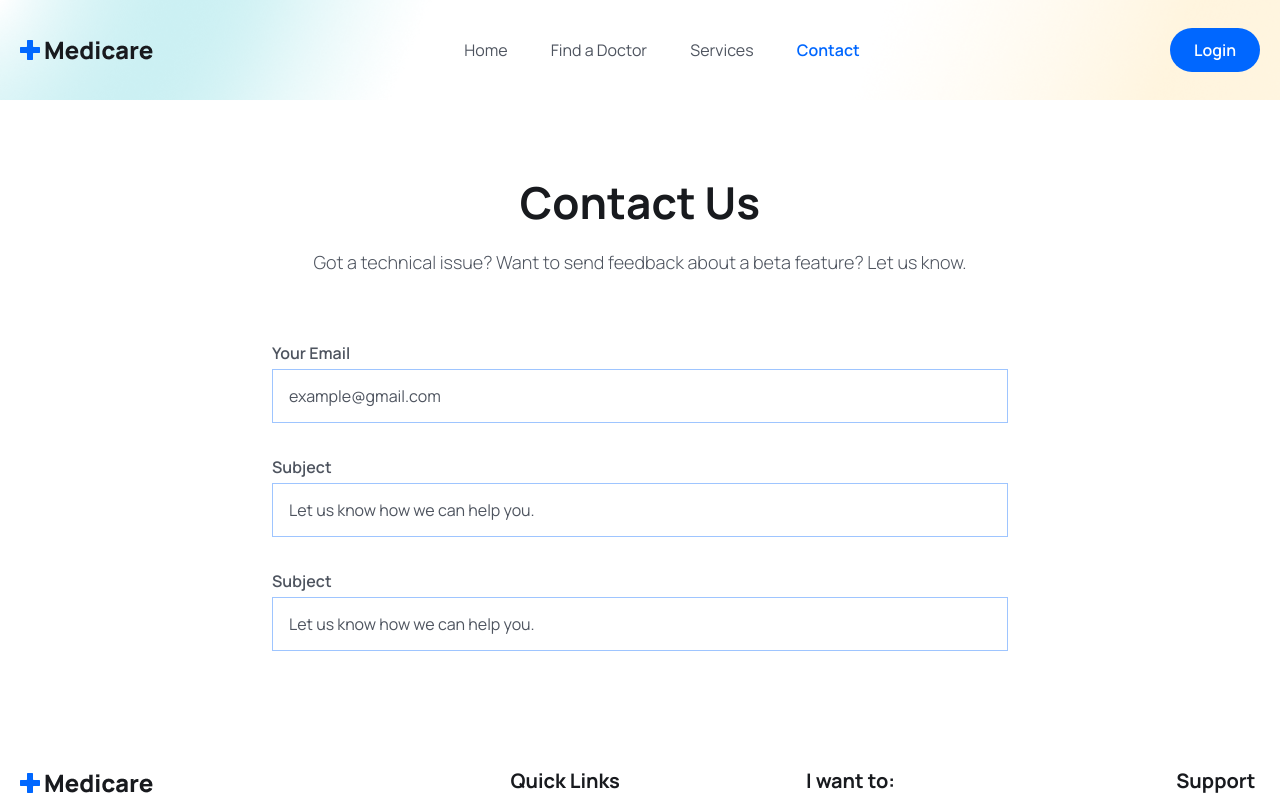
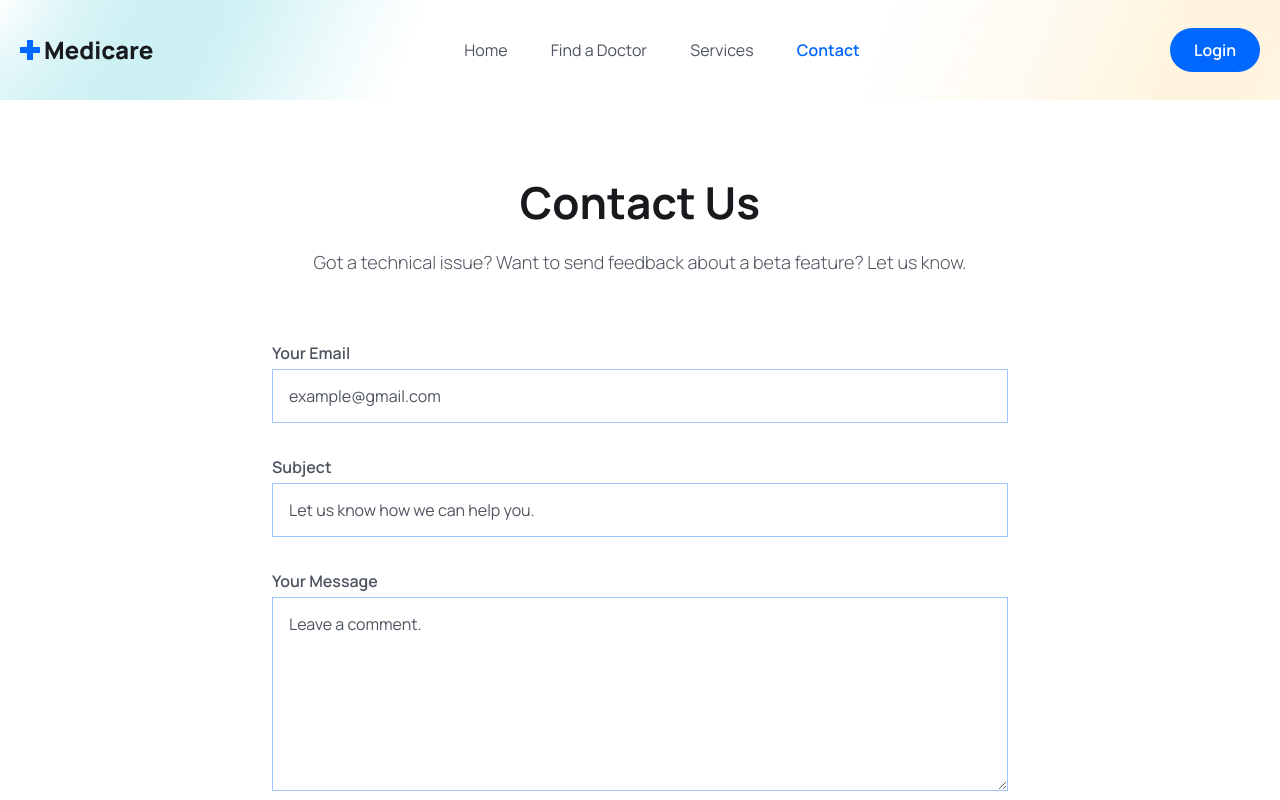
Before and after one commit to aroraadivya/Mern-Stack-Medicare, a React (Vite) app in the folder frontend/: page /contact in a window 1280 px wide. Shown: the top 800 px of the page. Built offline with nearby package versions, Linux system fonts and the light colour scheme.

Commit message:
Update Contact form to replace subject input with message textarea

```diff
--- a/frontend/src/pages/Contact.jsx
+++ b/frontend/src/pages/Contact.jsx
@@ -33,14 +33,15 @@ const Contact = () => {
                         />
                     </div>
 
-                    <div>
-                        <label htmlFor='subject' className='form__label'>
-                            Subject
+                    <div className='sm:col-span-2'>
+                        <label htmlFor='message' className='form__label'>
+                            Your Message
                         </label>
-                        <input
+                        <textarea
+                        rows='6'
                             type='text'
-                            id='subject'
-                            placeholder='Let us know how we can help you.'
+                            id='message'
+                            placeholder='Leave a comment.'
                             className='form__input mt-1'
                         />
                     </div>
```
